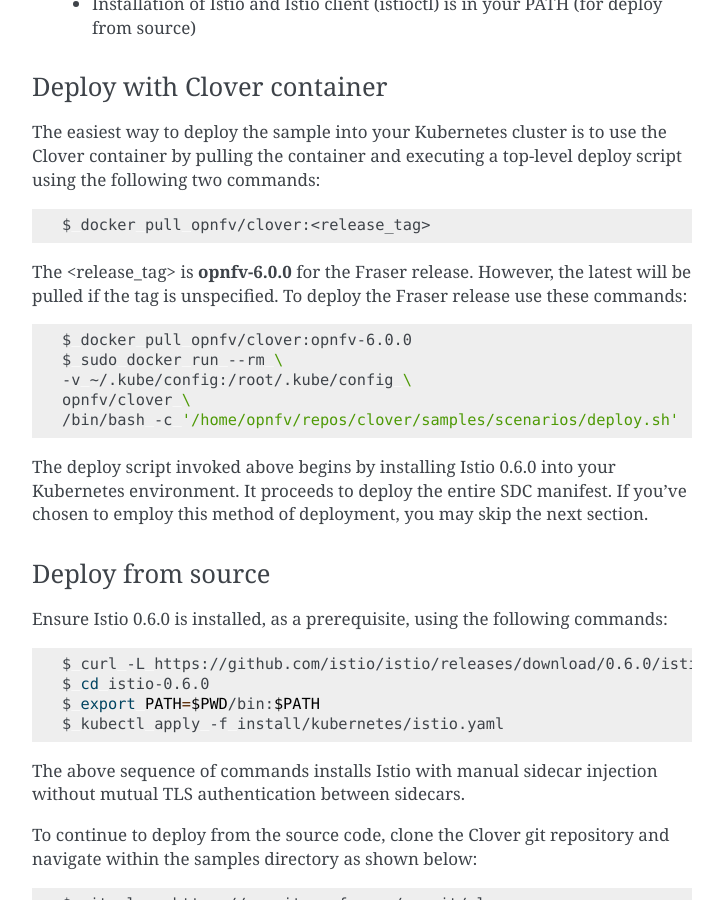
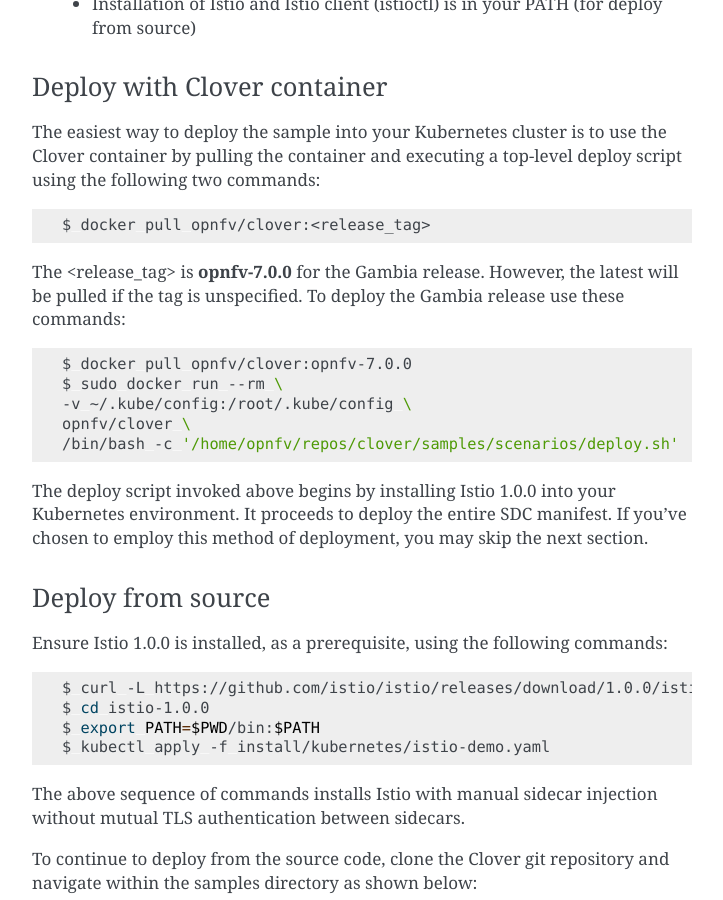
Before and after one commit to opnfv/clover, a Sphinx documentation site: the page built from docs/release/configguide/sdc_config_guide.rst, in a window 1280 px wide and 900 px high, scrolled down 3308 px. Shown: the whole window, without its empty margins (388-1111 px from the left). Built offline with Sphinx 7.4.7, drawn with Linux system fonts in a browser that asks for light colours; pages that are not in the unit, such as notebooks, are missing from menus; some of the changed text lies outside the part shown.

Commit message:
change the doc for the istio 1.0
prometheus has been installed in istio 1.0
so we need to delete the view.sh file.
but we need to change to to NodePort way to expose the port

Change-Id: I8ae6bc1c251ba5effbc94efe984384af6e64adfc
Signed-off-by: Ace Lee <liyin11@huawei.com>

```diff
--- a/docs/release/configguide/a_b_config_guide.rst
+++ b/docs/release/configguide/a_b_config_guide.rst
@@ -42,8 +42,8 @@
 
 .. code-block:: bash
 
-    $ curl -L https://github.com/istio/istio/releases/download/0.6.0/istio-0.6.0-linux.tar.gz | tar xz
-    $ cd istio-0.6.0
+    $ curl -L https://github.com/istio/istio/releases/download/1.0.0/istio-1.0.0-linux.tar.gz | tar xz
+    $ cd istio-1.0.0
     $ export PATH=$PWD/bin:$PATH
 
 Environment setup
@@ -55,7 +55,7 @@
 
     $ git clone https://gerrit.opnfv.org/gerrit/clover
     $ cd clover
-    $ git checkout stable/fraser
+    $ git checkout stable/gambia
     $ pip install .
     $ cd clover
 
--- a/docs/release/configguide/sdc_config_guide.rst
+++ b/docs/release/configguide/sdc_config_guide.rst
@@ -138,32 +138,32 @@
 
     $ docker pull opnfv/clover:<release_tag>
 
-The <release_tag> is **opnfv-6.0.0** for the Fraser release. However, the latest
-will be pulled if the tag is unspecified. To deploy the Fraser release use these commands:
+The <release_tag> is **opnfv-7.0.0** for the Gambia release. However, the latest
+will be pulled if the tag is unspecified. To deploy the Gambia release use these commands:
 
 .. code-block:: bash
 
-    $ docker pull opnfv/clover:opnfv-6.0.0
+    $ docker pull opnfv/clover:opnfv-7.0.0
     $ sudo docker run --rm \
     -v ~/.kube/config:/root/.kube/config \
     opnfv/clover \
     /bin/bash -c '/home/opnfv/repos/clover/samples/scenarios/deploy.sh'
 
-The deploy script invoked above begins by installing Istio 0.6.0 into your Kubernetes environment.
+The deploy script invoked above begins by installing Istio 1.0.0 into your Kubernetes environment.
 It proceeds to deploy the entire SDC manifest. If you've chosen to employ this method of
 deployment, you may skip the next section.
 
 Deploy from source
 ------------------
 
-Ensure Istio 0.6.0 is installed, as a prerequisite, using the following commands:
+Ensure Istio 1.0.0 is installed, as a prerequisite, using the following commands:
 
 .. code-block:: bash
 
-    $ curl -L https://github.com/istio/istio/releases/download/0.6.0/istio-0.6.0-linux.tar.gz | tar xz
-    $ cd istio-0.6.0
+    $ curl -L https://github.com/istio/istio/releases/download/1.0.0/istio-1.0.0-linux.tar.gz | tar xz
+    $ cd istio-1.0.0
     $ export PATH=$PWD/bin:$PATH
-    $ kubectl apply -f install/kubernetes/istio.yaml
+    $ kubectl apply -f install/kubernetes/istio-demo.yaml
 
 The above sequence of commands installs Istio with manual sidecar injection without mutual TLS
 authentication between sidecars.
@@ -278,18 +278,6 @@
 
 Exposing tracing and monitoring
 -------------------------------
-
-To gain insight into the service mesh, the Jaeger tracing and Prometheus monitoring tools
-can also be deployed. These tools can show how the sample functions in the service mesh.
-Using the Clover container, issue the following command to deploy these tools
-into your Kubernetes environment:
-
-.. code-block:: bash
-
-    $ sudo docker run --rm \
-    -v ~/.kube/config:/root/.kube/config \
-    opnfv/clover \
-    /bin/bash -c '/home/opnfv/repos/clover/samples/scenarios/view.sh'
 
 The Jaeger tracing UI is exposed outside of the Kubernetes cluster via any node IP in the cluster
 using the following commands **(above command already executes the two commands below)**:
```
Also changed, not shown: 1 other file.
